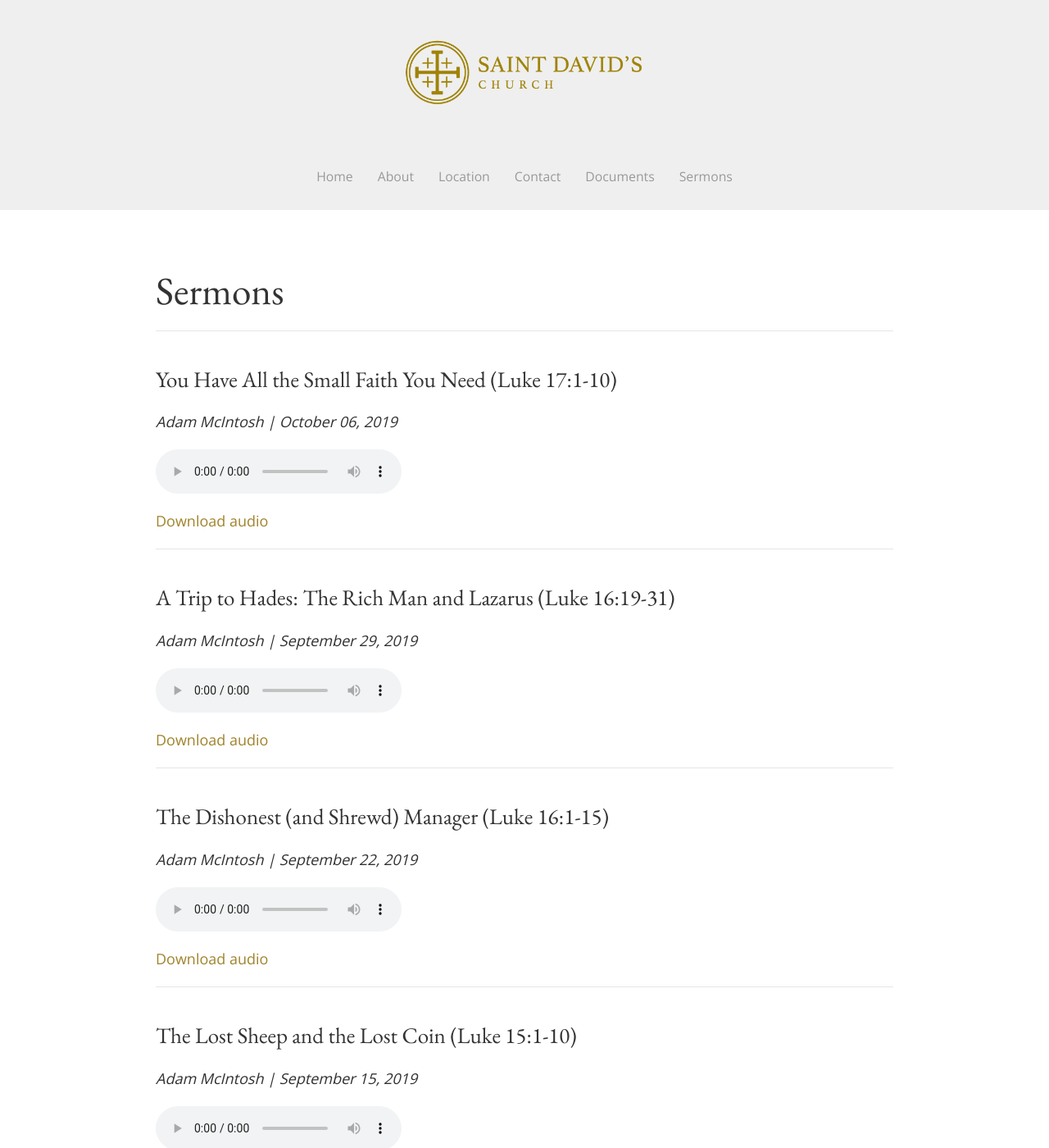
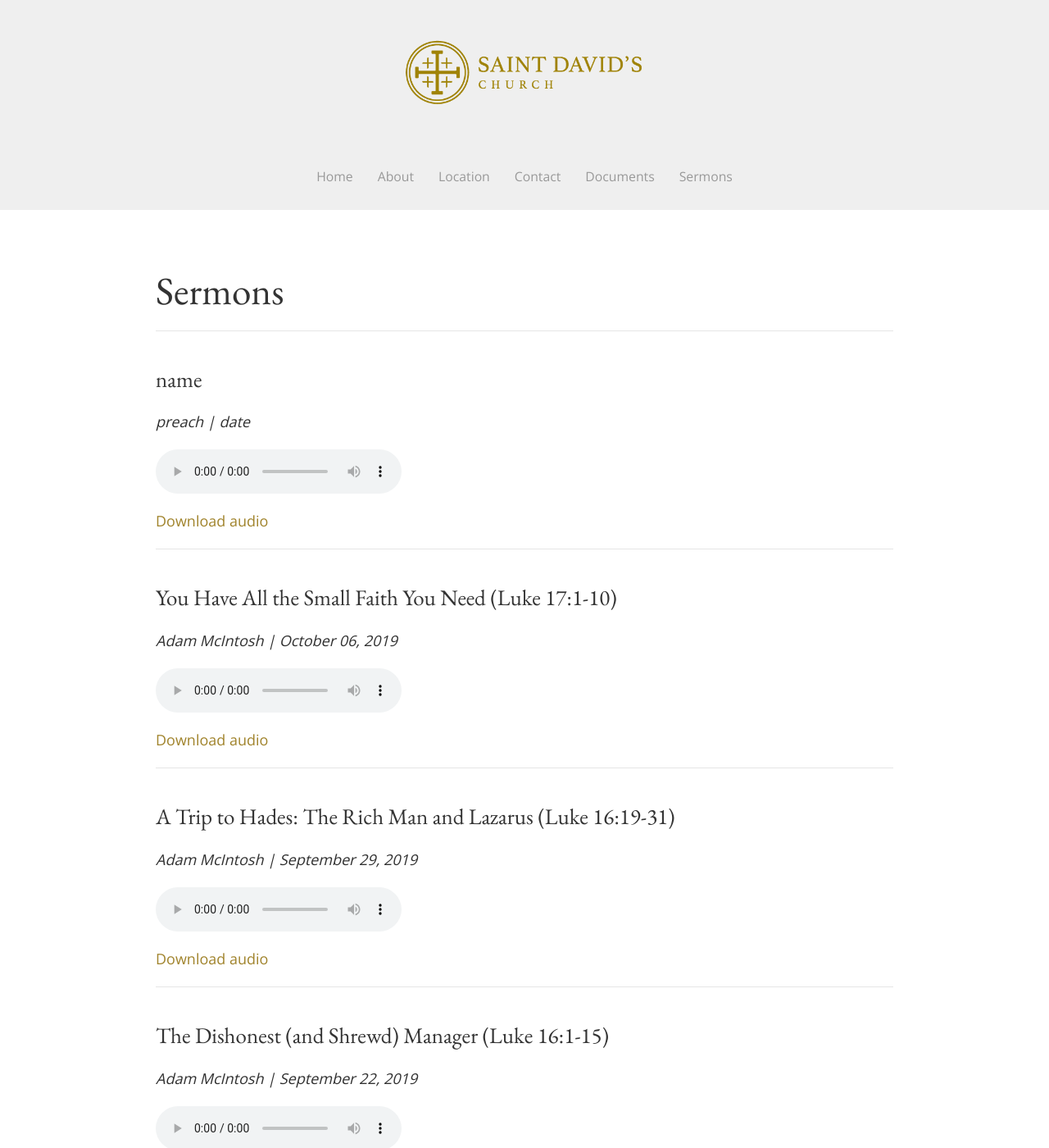
Before and after one commit to SaintDavidsChurch/website, a Jekyll site: the page built from sermons.html, in a window 1280 px wide and 1400 px high. Shown: the whole window at 82% size. Built offline with Jekyll 4.4.1, drawn with Linux system fonts in a browser that asks for light colours.

Commit message:
Updated by InferCMS

```diff
--- a/_data/sermons.yml
+++ b/_data/sermons.yml
@@ -10,7 +10,7 @@
   date: '2019-10-06'
   preacher: Adam McIntosh
   audio_file: sermons/Adam-McIntosh_October6-2019_Luke17.1-10.mp3
-- title: The Lost Sheep and the Lost Coin (Luke 15:1-10)
-  date: '2019-09-15'
-  preacher: Adam McIntosh
-  audio_file: sermons/Adam-McIntosh_September15-2019_Luke15.1-10.mp3
+- title: name
+  date: date
+  preacher: preach
+  audio_file: audio
```
